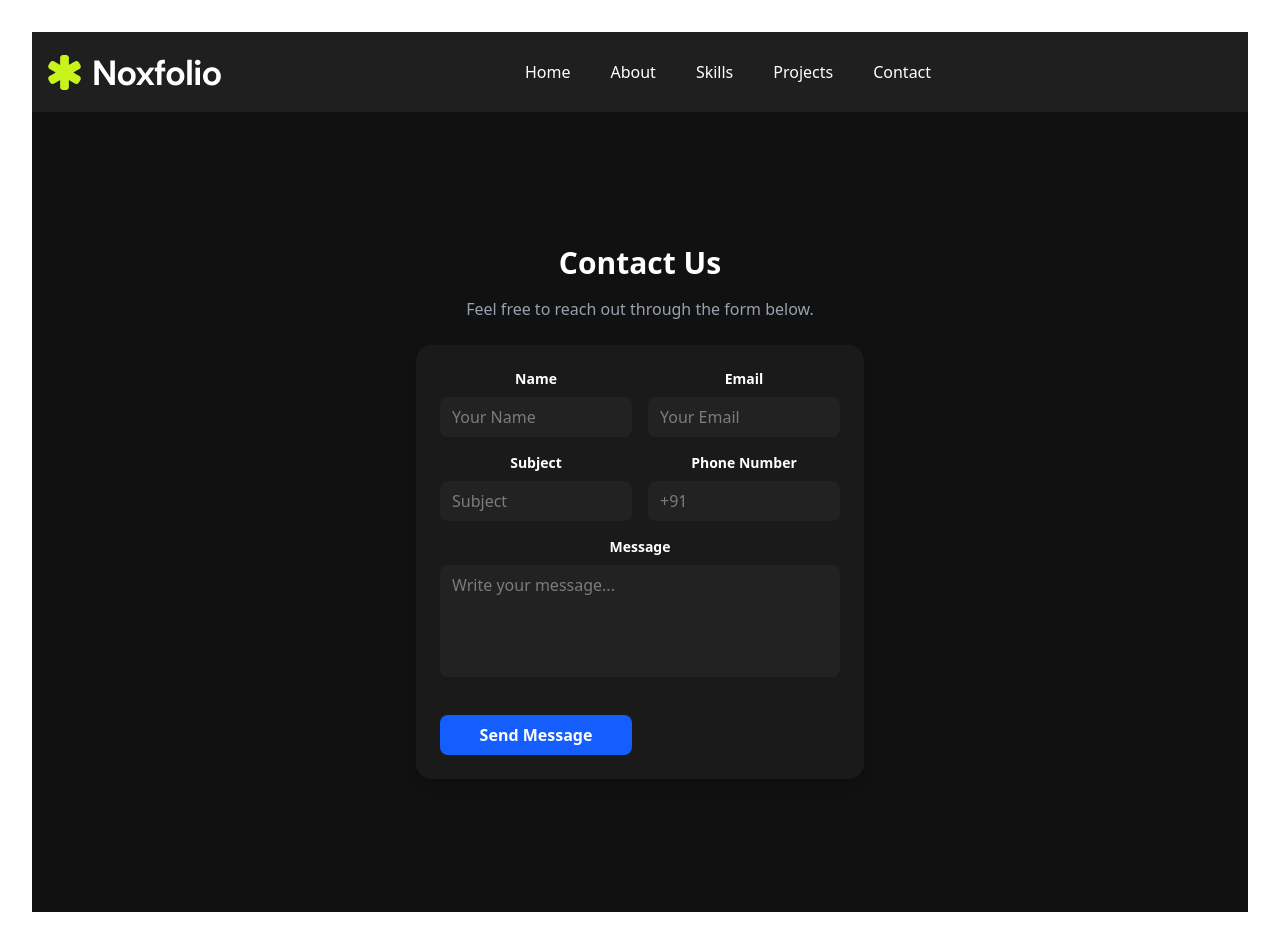
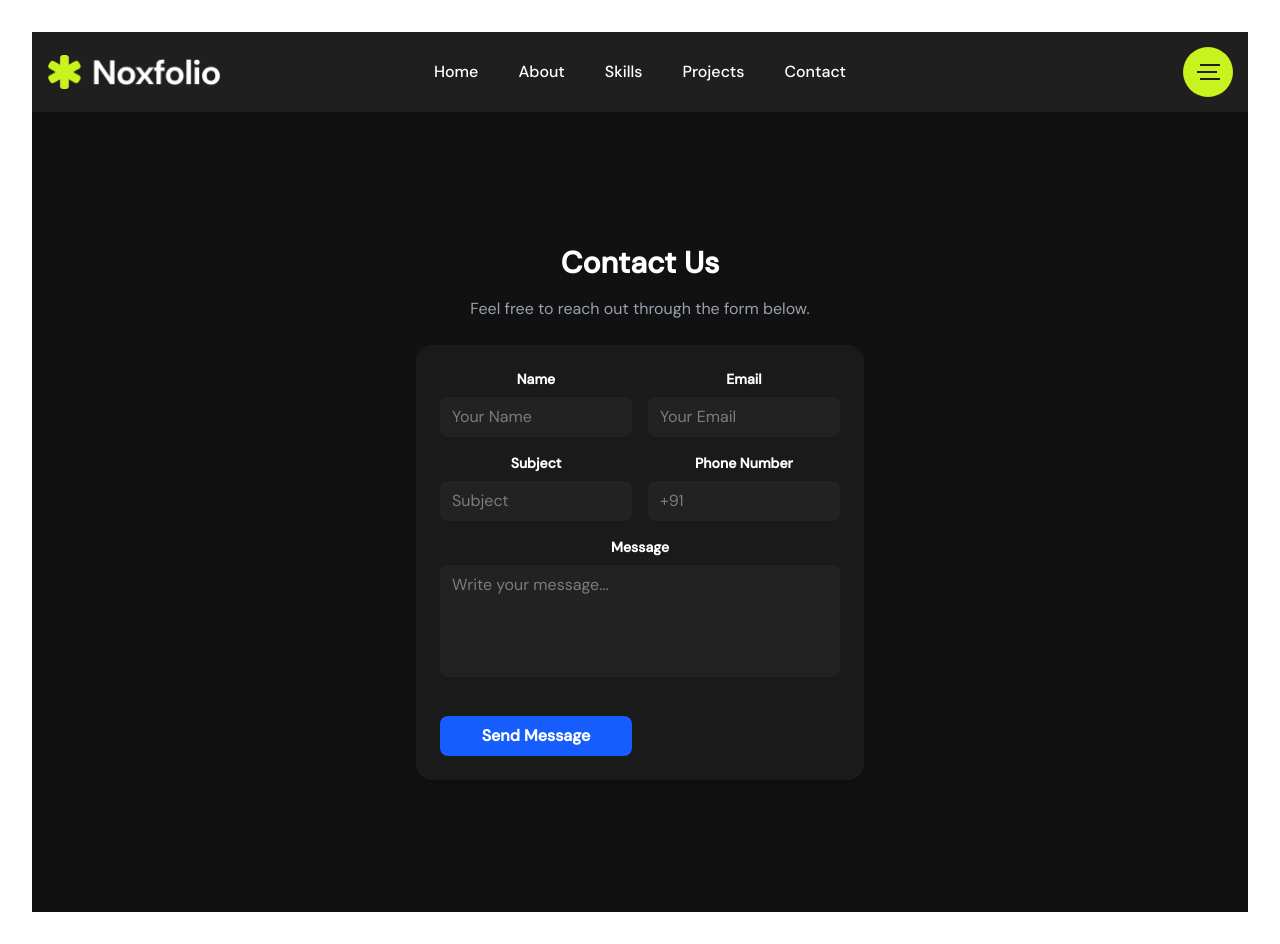
Before and after one commit to pkselva/react_portfolio, a React (Vite) app: page / in a window 1280 px wide. Built offline with nearby package versions, Linux system fonts and the light colour scheme.

Commit message:
Navbar UI fixed

```diff
--- a/index.html
+++ b/index.html
@@ -2,9 +2,14 @@
 <html lang="en">
   <head>
     <meta charset="UTF-8" />
-    <link rel="icon" type="image/svg+xml" href="/vite.svg" />
+    <link rel="icon" type="image/svg+xml" />
     <meta name="viewport" content="width=device-width, initial-scale=1.0" />
-    <title>client</title>
+    <title>Gowshik</title>
+    <style>
+      body, #root {
+        font-family: "DM Sans", sans-serif;
+      }
+    </style>
   </head>
   <body>
     <div id="root"></div>
--- a/package.json
+++ b/package.json
@@ -10,6 +10,7 @@
     "preview": "vite preview"
   },
   "dependencies": {
+    "@fontsource/dm-sans": "^5.2.8",
     "@tailwindcss/vite": "^4.1.14",
     "react": "^19.1.1",
     "react-dom": "^19.1.1",
--- a/src/App.jsx
+++ b/src/App.jsx
@@ -2,6 +2,8 @@ import { useState } from 'react'
 import './App.css'
 import { BrowserRouter, Route, Router, Routes } from 'react-router-dom'
 import Layout from './Pages/Layout'
+import "@fontsource/dm-sans";
+import "@fontsource/dm-sans/500.css";
 
 function App() {
   return (
--- a/src/Components/NavgationBar.jsx
+++ b/src/Components/NavgationBar.jsx
@@ -12,14 +12,14 @@ function NavgationBar() {
   ]
 
   return (
-    <div className='bg-[#1f1f1f] flex justify-between items-center px-[15px]'>
-      <div>
-        <img src="/logo.png" alt="logo" />
+    <div className='bg-[#1f1f1f] flex items-center px-[15px]'>
+      <div className='w-full text-left'>
+        <img src="/logo.png" alt="logo" width={175} height={40}/>
       </div>
-      <div className='flex'>
+      <div className='w-full flex justify-center'>
         {navList.map((val, idx) => {
           return (
-            <div key={idx} className='px-5 py-[25px] leading-[30px] text-white'>
+            <div key={idx} className='px-5 py-[25px] leading-[30px] text-white font-[500]'>
               <a href={val.link}>
                 {val.value}
               </a>
@@ -28,8 +28,10 @@ function NavgationBar() {
         }
         )}
       </div>
-      <div>
-
+      <div className='w-full flex justify-end'>
+        <button className='bg-[#c9f31d] rounded-full w-[50px] h-[50px] flex justify-center items-center cursor-pointer'>
+          <img src="./sidebar-tottler.svg" alt="sidebar" />
+        </button>
       </div>
     </div>
   )
```
Also changed, not shown: public/sidebar-tottler.svg (added).
